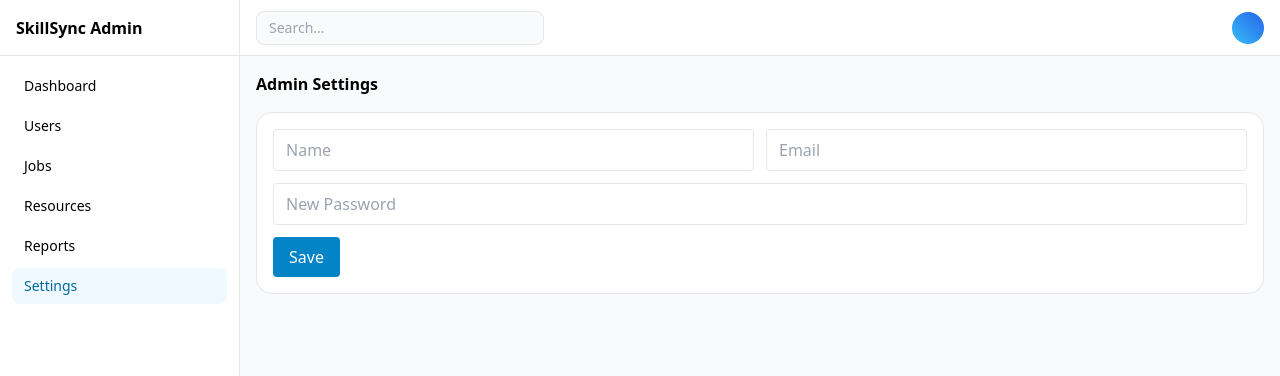
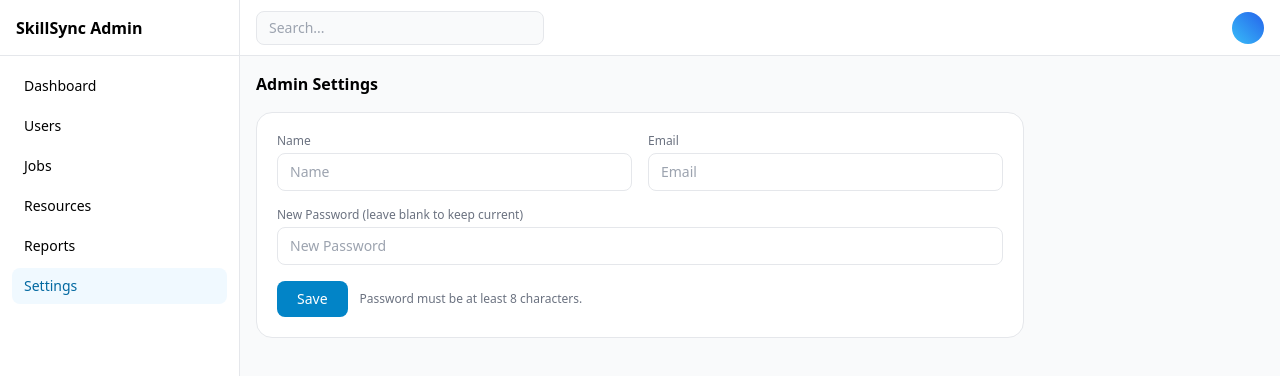
Before and after one commit to nadunthilina/SkillSync, a React (Vite) app in the folder admin/: page /admin/settings in a window 1280 px wide. Shown: the top 376 px of the page. Built offline with nearby package versions, Linux system fonts and the light colour scheme; no server answers.

Commit message:
enhance admin settings page with profile loading and form submission functionality

```diff
--- a/admin/src/pages/Settings.jsx
+++ b/admin/src/pages/Settings.jsx
@@ -1,16 +1,55 @@
-import { useState } from 'react'
+import { useEffect, useState } from 'react'
+import { api, AdminAPI } from '../utils/axiosInstance'
 
 export default function Settings() {
   const [form, setForm] = useState({ name: '', email: '', password: '' })
-  const onSubmit = (e) => { e.preventDefault(); alert('Save settings: not implemented in demo') }
+  const [saving, setSaving] = useState(false)
+  const [message, setMessage] = useState('')
+  const [error, setError] = useState('')
+
+  // load current admin profile
+  useEffect(()=>{ (async()=>{
+    try { const { data } = await api.get('/auth/me'); if (data.user) setForm(f=>({ ...f, name: data.user.name||'', email: data.user.email||'' })) } catch {}
+  })() }, [])
+
+  const onSubmit = async (e) => {
+    e.preventDefault(); setSaving(true); setError(''); setMessage('')
+    try {
+      const payload = {}
+      if (form.name) payload.name = form.name
+      if (form.email) payload.email = form.email
+      if (form.password) payload.password = form.password
+      const { data } = await AdminAPI.updateSettings(payload)
+      setMessage('Saved')
+      setForm(f=>({ ...f, password: '' }))
+    } catch (e) {
+      setError(e.response?.data?.message || 'Save failed')
+    } finally { setSaving(false) }
+  }
   return (
     <div className="space-y-4">
       <h2 className="font-semibold">Admin Settings</h2>
-      <form onSubmit={onSubmit} className="rounded-2xl border bg-white p-4 grid sm:grid-cols-2 gap-3">
-        <input className="border rounded px-3 py-2" placeholder="Name" value={form.name} onChange={e=>setForm({...form, name: e.target.value})} />
-        <input className="border rounded px-3 py-2" placeholder="Email" type="email" value={form.email} onChange={e=>setForm({...form, email: e.target.value})} />
-        <input className="border rounded px-3 py-2 sm:col-span-2" placeholder="New Password" type="password" value={form.password} onChange={e=>setForm({...form, password: e.target.value})} />
-        <div className="sm:col-span-2"><button className="px-4 py-2 rounded bg-sky-600 text-white">Save</button></div>
+      <form onSubmit={onSubmit} className="rounded-2xl border bg-white p-5 space-y-4 max-w-3xl">
+        {error && <div className="text-sm text-rose-600 bg-rose-50 border border-rose-200 px-3 py-2 rounded-lg">{error}</div>}
+        {message && <div className="text-sm text-emerald-600 bg-emerald-50 border border-emerald-200 px-3 py-2 rounded-lg">{message}</div>}
+        <div className="grid sm:grid-cols-2 gap-4">
+          <div className="flex flex-col gap-1">
+            <label className="text-xs font-medium text-gray-500">Name</label>
+            <input className="border rounded-lg px-3 py-2 text-sm" placeholder="Name" value={form.name} onChange={e=>setForm({...form, name: e.target.value})} />
+          </div>
+          <div className="flex flex-col gap-1">
+            <label className="text-xs font-medium text-gray-500">Email</label>
+            <input className="border rounded-lg px-3 py-2 text-sm" placeholder="Email" type="email" value={form.email} onChange={e=>setForm({...form, email: e.target.value})} />
+          </div>
+          <div className="flex flex-col gap-1 sm:col-span-2">
+            <label className="text-xs font-medium text-gray-500">New Password (leave blank to keep current)</label>
+            <input className="border rounded-lg px-3 py-2 text-sm" placeholder="New Password" type="password" value={form.password} onChange={e=>setForm({...form, password: e.target.value})} />
+          </div>
+        </div>
+        <div className="flex items-center gap-3">
+          <button disabled={saving} className="px-5 py-2 rounded-lg bg-sky-600 text-white text-sm font-medium disabled:opacity-60">{saving? 'Saving…':'Save'}</button>
+          <span className="text-xs text-gray-500">Password must be at least 8 characters.</span>
+        </div>
       </form>
     </div>
   )
```
